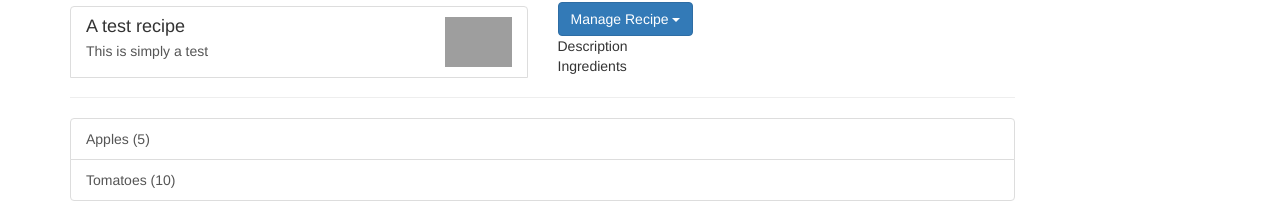
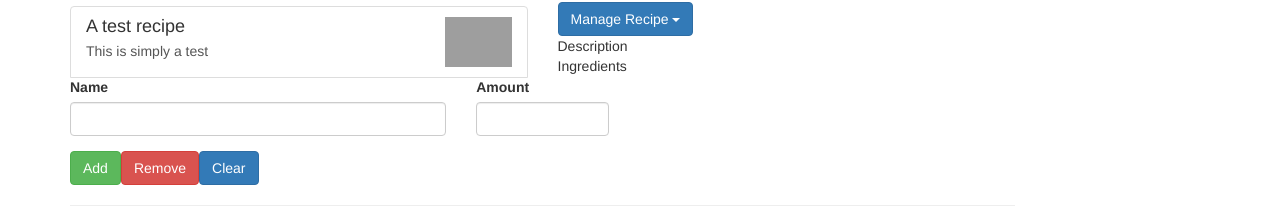
Before and after one commit to LuizParo/recipe-book-with-angular-4, an Angular app: page / in a window 1280 px wide. Shown: the part 141-365 px from the top of the page. Built offline with nearby package versions, Linux system fonts and the light colour scheme; grey boxes are pictures that could not be loaded.

Commit message:
Creating the form to edit shopping list items

```diff
--- a/src/app/shopping-list/shopping-edit/shopping-edit.component.html
+++ b/src/app/shopping-list/shopping-edit/shopping-edit.component.html
@@ -0,0 +1,24 @@
+<div class="row">
+    <div class="col-xs-12">
+        <form>
+            <div class="row">
+                <div class="col-sm-5 form-group">
+                    <label for="name">Name</label>
+                    <input type="text" id="name" class="form-control" />
+                </div>
+                <div class="col-sm-2 form-group">
+                    <label for="" form="amount">Amount</label>
+                    <input type="number" id="amount" class="form-control" />
+                </div>
+            </div>
+
+            <div class="row">
+                <div class="col-xs-12">
+                    <button type="submit" class="btn btn-success">Add</button>
+                    <button type="button" class="btn btn-danger">Remove</button>
+                    <button type="button" class="btn btn-primary">Clear</button>
+                </div>
+            </div>
+        </form>
+    </div>
+</div>
```
